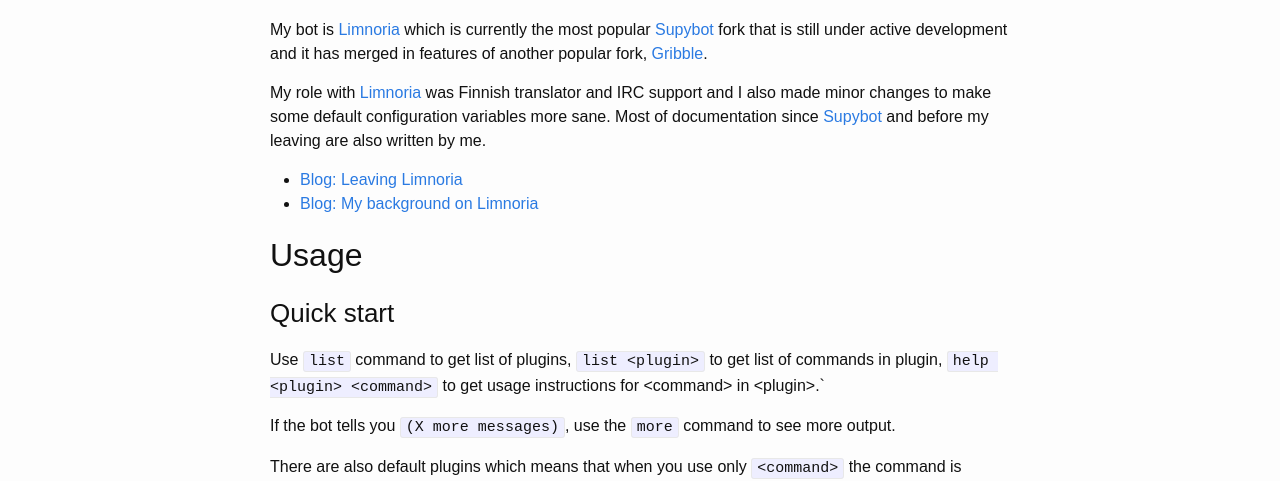
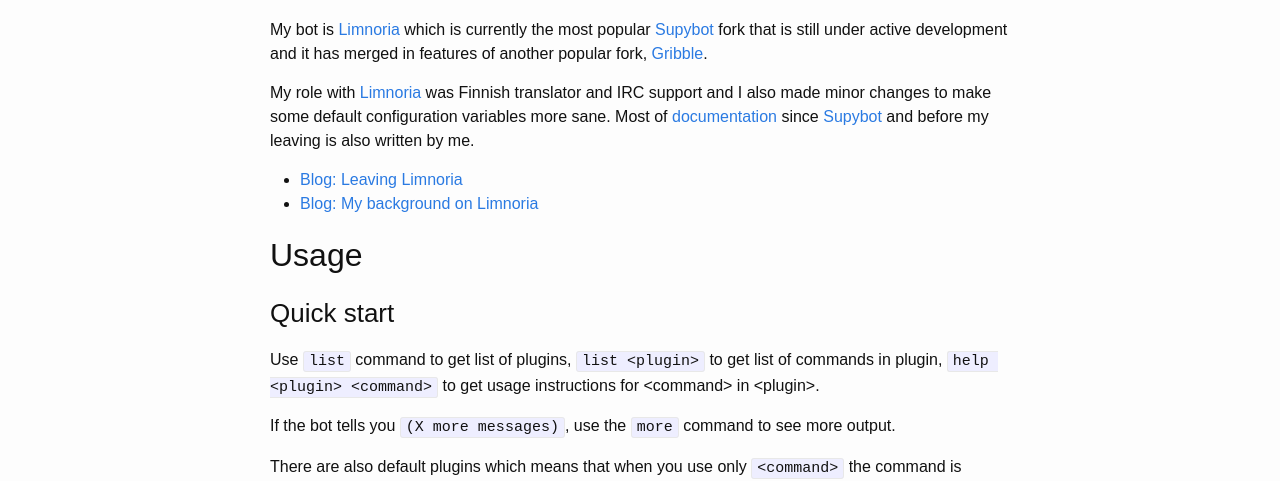
Before and after one commit to Mikaela/mikaela.github.io, a Jekyll site: the page built from pages/bot.markdown, in a window 1280 px wide and 900 px high. Shown: the part 269-750 px from the top of the window. Built offline with Jekyll 4.4.1, drawn with Linux system fonts in a browser that asks for light colours; Markdown is read by kramdown in place of the engine named in the settings.

Commit message:
pages/bot: small fixes

```diff
--- a/pages/bot.markdown
+++ b/pages/bot.markdown
@@ -18,7 +18,7 @@
 
 My role with [Limnoria] was Finnish translator and IRC support and I also
 made minor changes to make some default configuration variables more sane.
-Most of documentation since [Supybot] and before my leaving are also
+Most of [documentation] since [Supybot] and before my leaving is also
 written by me.
 
 * [Blog: Leaving Limnoria]({% post_url 2015-03-25-leaving-bots-life %})
@@ -34,7 +35,7 @@
 
 Use `list` command to get list of plugins, `list <plugin>` to get list of
 commands in plugin, `help <plugin> <command>` to get usage instructions
-for \<command\> in \<plugin\>.`
+for \<command\> in \<plugin\>.
 
 If the bot tells you `(X more messages)`, use the `more` command to see
 more output.
@@ -66,7 +67,7 @@
         * identd
 
 
-## Identifying
+### Identifying
 
 The bot requires users to have password, but I always set the password
 as something from pwgen as I primarily identify users based on NickServ
```
Also changed, not shown: other parts of pages/bot.markdown (+1 -0 lines).
